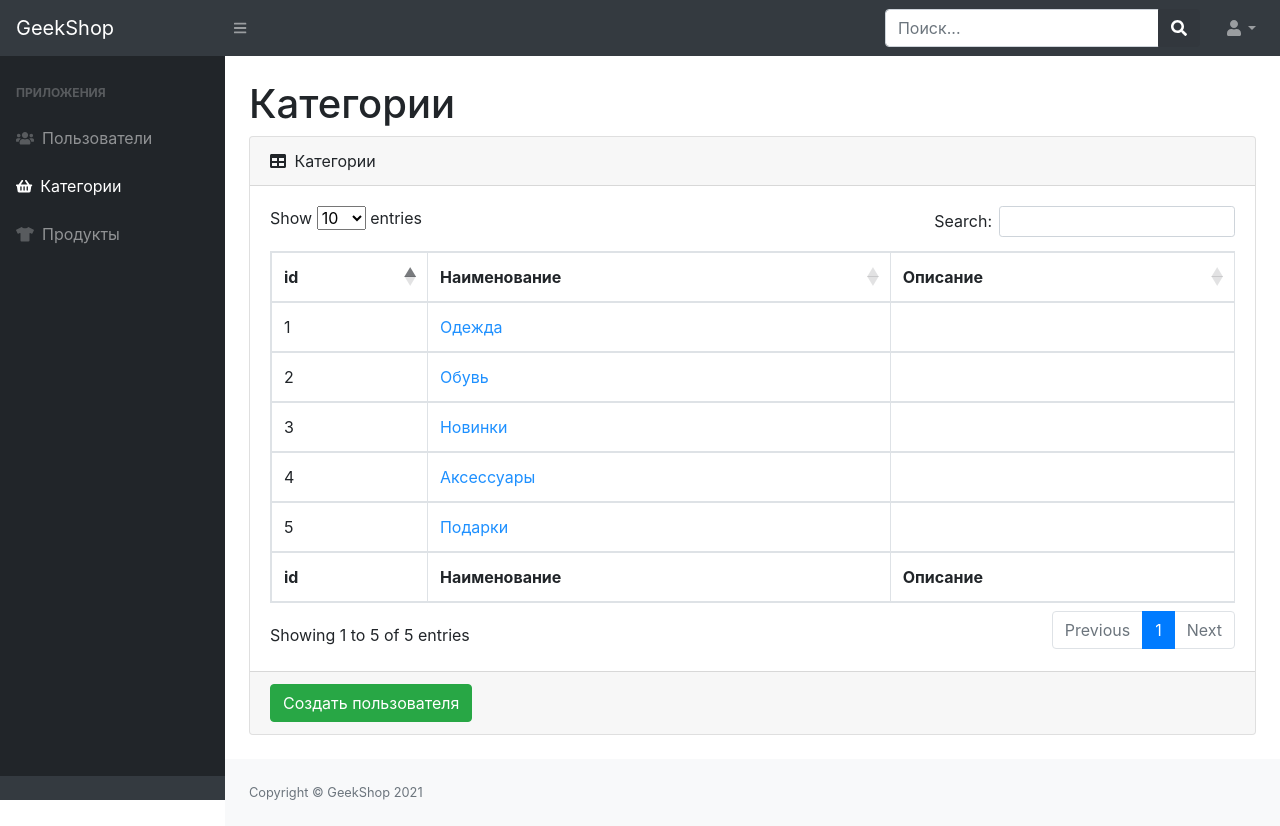
After one commit to DimonYarkin/repogeek-server, a Django app: page /admin-staff/admin-product-category-read/ in a window 1280 px wide. The commit adds this page. Run offline with Django 3.2, Linux system fonts and the light colour scheme; the visitor is signed in with stand-in values (Sample User, id 1); data comes from the database, SQL or seed files in the repository; parts of the project's set-up code (start-up, migrations or seed data) failed here and were passed over; some libraries are stand-ins or nearby versions.

Commit message:
added form admin-product-category-read.html

```diff
--- /dev/null
+++ b/adminapp/templates/adminapp/admin-product-category-read.html
@@ -0,0 +1,53 @@
+{% extends 'adminapp/base.html' %}
+{% block content %}
+    <h1 class="mt-4">Категории</h1>
+    <div class="card mb-4">
+        <div class="card-header">
+            <i class="fas fa-table mr-1"></i>
+            Категории
+        </div>
+        <div class="card-body">
+            <div class="table-responsive">
+                <table class="table table-bordered" id="dataTable" width="100%" cellspacing="0">
+                    <thead>
+                    <tr>
+                        <th>id</th>
+                        <th>Наименование</th>
+                        <th>Описание</th>
+                    </tr>
+                    </thead>
+                    <tfoot>
+                    <tr>
+                        <th>id</th>
+                        <th>Наименование</th>
+                        <th>Описание</th>
+                    </tr>
+                    </tfoot>
+                    <tbody>
+                    {% for product_category in product_categorys %}
+                    <tr>
+                        <td>{{ product_category.id }}</td>
+
+                        <td>
+                            <a href="{% url 'admin_staff:admin_product_category_read'  %}" style="color: dodgerblue">
+                                {{ product_category.name }}
+                            </a>
+                        </td>
+                        <td>
+                            {{ product_category.desription }}
+                        </td>
+                    </tr>
+
+                    {% endfor %}
+
+                    </tbody>
+                </table>
+            </div>
+        </div>
+        <div class="card-footer">
+            <a href="{% url 'admin_staff:admin_users_create' %}">
+                <button class="btn btn-success">Создать пользователя</button>
+            </a>
+        </div>
+    </div>
+{% endblock %}
--- a/adminapp/templates/adminapp/base.html
+++ b/adminapp/templates/adminapp/base.html
@@ -53,7 +53,7 @@
                         </div>
                         Пользователи
                     </a>
-                    <a class="nav-link" href="base.html">
+                    <a class="nav-link" href="{% url 'admin_staff:admin_product_category_read' %}">
                         <div class="sb-nav-link-icon">
                             <i class="fas fa-shopping-basket"></i>
                         </div>
--- a/adminapp/urls.py
+++ b/adminapp/urls.py
@@ -1,6 +1,6 @@
 from django.urls import path
 
-from adminapp.views import index, admin_users_read, admin_users_create, admin_users_update, admin_user_remove, admin_user_restore
+from adminapp.views import index, admin_users_read, admin_users_create, admin_users_update, admin_user_remove, admin_user_restore,admin_product_category_read
 
 app_name = 'adminapp'
 
@@ -11,5 +11,6 @@ urlpatterns = [
     path('admin-users-update/<int:user_id>/', admin_users_update, name='admin_users_update'),
     path('admin-user-remove/<int:user_id>/', admin_user_remove, name='admin_user_remove'),
     path('admin-user-restore/<int:user_id>/', admin_user_restore, name='admin_user_restore'),
+    path('admin-product-category-read/', admin_product_category_read, name='admin_product_category_read'),
 
 ]
--- a/adminapp/views.py
+++ b/adminapp/views.py
@@ -1,5 +1,7 @@
 from django.shortcuts import render
 from authapp.models import User
+from mainapp.models import ProductCategory,Product
+
 
 from adminapp.forms import UserAdminRegisterForm, UserAdminProfileForm
 from django.contrib import auth, messages
@@ -66,3 +68,8 @@ def admin_user_restore(request, user_id):
     user.is_active = True
     user.save()
     return HttpResponseRedirect(reverse('admin_staff:admin_users_read'))
+
+@user_passes_test(lambda u: u.is_superuser)
+def admin_product_category_read(request):
+    context = {'product_categorys':ProductCategory.objects.all()}
+    return render(request, 'adminapp/admin-product-category-read.html', context)
```
Also changed, not shown: adminapp/forms.py (+11 -0 lines).
